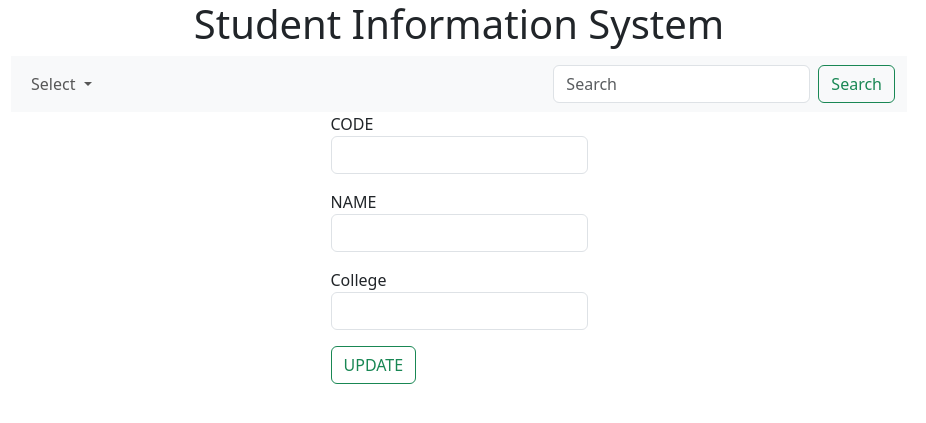
After one commit to soyAmeelk1/ssis-web, a Flask app: template app/templates/course/edit.html in a window 1280 px wide. The commit adds this page. Shown: the top 423 px of the page, without its empty margins (181-1107 px from the left). Run offline with Flask 3, Linux system fonts and the light colour scheme; the template is opened without the code that fills it, so the values that code supplies are empty; some libraries are stand-ins or nearby versions.

Commit message:
Course Edit Implementation

```diff
--- /dev/null
+++ b/app/templates/course/edit.html
@@ -0,0 +1,31 @@
+{%- extends "master_layout.html" %}
+{% block title %}
+    Edit Course
+{% endblock %}
+{% block content %}
+<div class="d-flex justify-content-center">
+    <form action="/course/update/{{data[0]}}" method="POST" class="edit-form">
+        <input type="hidden" name="csrf_token" value="{{ csrf_token() }}"/>
+       <div class="mb-3">
+            <label for="code">CODE</label>
+            <input class="form-control" type="text" name="name" value="{{data[1]}}">
+       </div>
+
+       <div class="mb-3">
+            <label for="name">NAME</label>
+            <input class="form-control" type="text" name="code" value="{{data[2]}}">
+       </div>
+
+       <div class="mb-3">
+        <label for="college">College</label>
+        <input class="form-control" type="text" list="college" name="college" required>
+            <datalist id="college">
+                {% for college in datas %}
+                <option value="{{ college[0] }}"></option>
+                {% endfor %}
+            </datalist>
+       </div>
+        <button style="font-size: medium;" class="btn btn-outline-success">UPDATE</button>
+    </form>
+</div>
+{% endblock %}
--- a/app/templates/course/index.html
+++ b/app/templates/course/index.html
@@ -32,7 +32,10 @@
                     <th>{{course[1]}}</th>
                     <th>{{course[2]}}</th>
                     <th>{{course[3]}}</th>
-                    <th><button type="button" class="btn btn-warning">Edit</button> <button type="button" class="btn btn-danger">Delete</button></th>
+                    <th>
+                        <a href="/course/edit/{{course[0]}}" class="btn btn-warning">Edit</a>
+                        <button type="button" class="btn btn-danger">Delete</button>
+                    </th>
             </tr>
             {% endfor %}
 
```
Also changed, not shown: app/controller/courses/controller.py (+16 -2 lines), app/models/course.py (+20 -0 lines).
